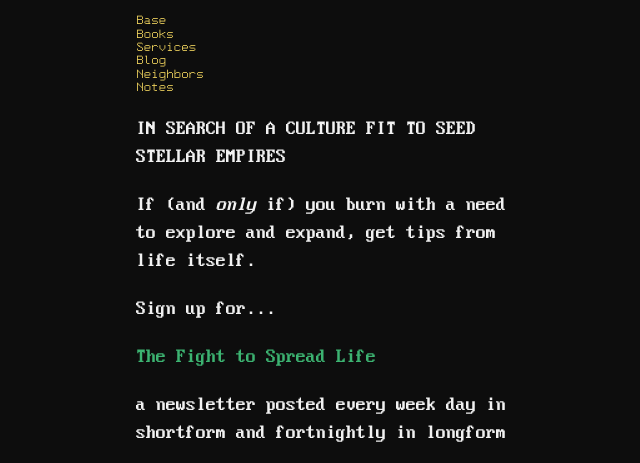
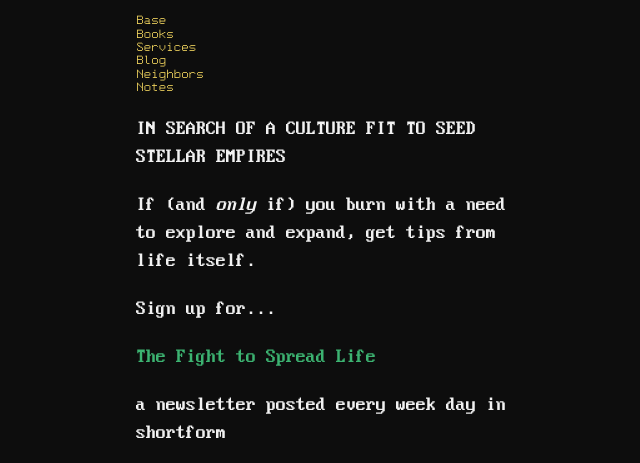
Before and after one commit to ray-dorai/ray-dorai.github.io, a Jekyll site: the page built from index.html, in a window 1280 px wide, cut to the strip 0-463 px from the top of the page. Shown: the whole strip, without its empty margins (312-952 px from the left). Built offline with Jekyll 4.4.1, drawn with Linux system fonts in a browser that asks for light colours.

Commit message:
Update index.html

```diff
--- a/index.html
+++ b/index.html
@@ -7,7 +7,7 @@ title: Ray Doraisamy
 	<p>If (and <i>only</i> if) you burn with a need to explore and expand, get tips from life itself.</p>
 	<p>Sign up for...</p>
 	<p style="color:MediumSeaGreen;">The Fight to Spread Life</p>
-	<p>a newsletter posted every week day in shortform and fortnightly in longform</p>
+	<p>a newsletter posted every week day in shortform</p>
 	<p><iframe src="https://embeds.beehiiv.com/37e4ce2a-0068-4c7e-9e94-24e9cf3345e0?slim=true" data-test-id="beehiiv-embed" height="52" frameborder="0" scrolling="no" style="margin: 0; border-radius: 0px !important; background-color: transparent;"></iframe>
         </p>
 	<p>There are many open questions about making us a multi-planetary species.</p>
```
